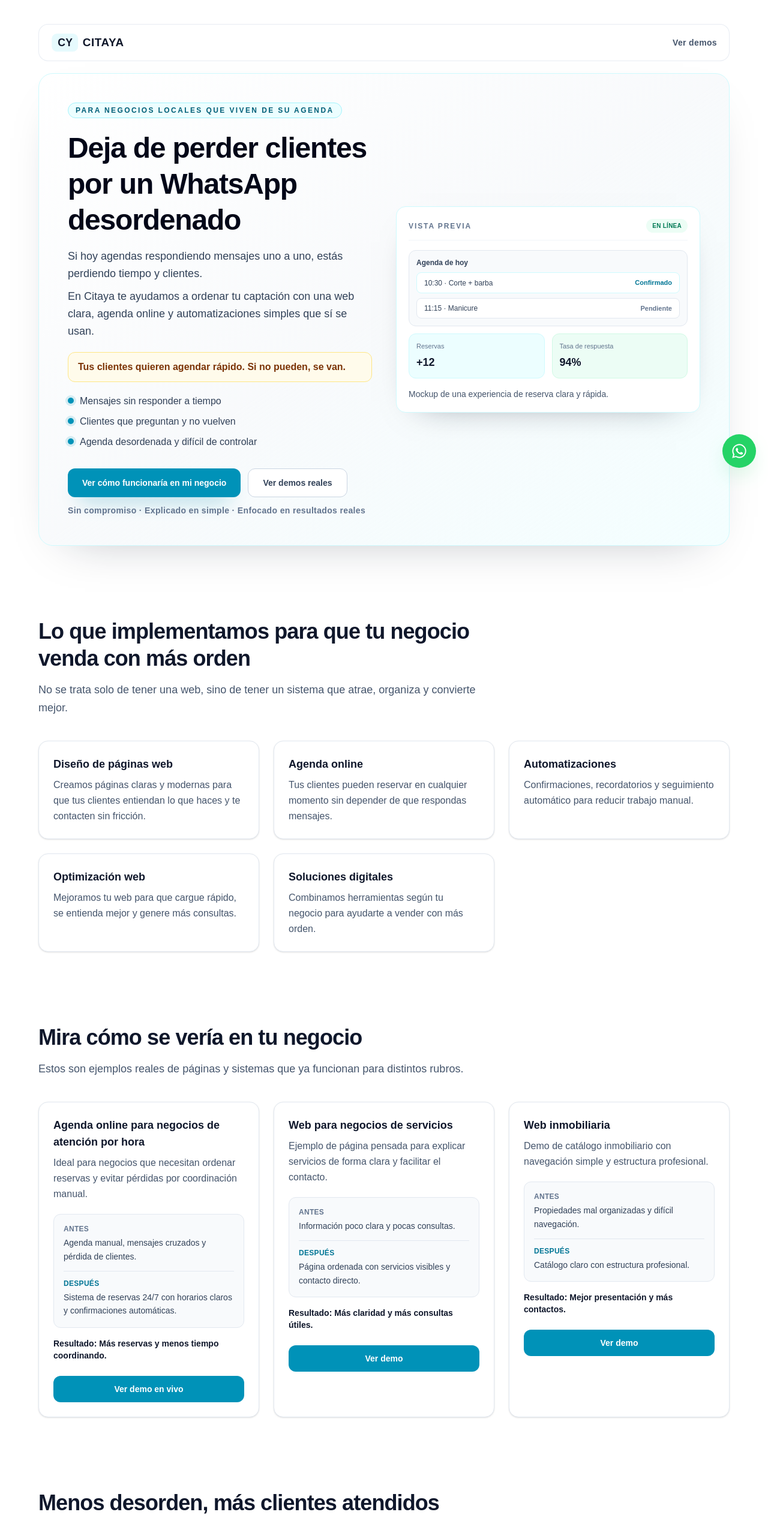
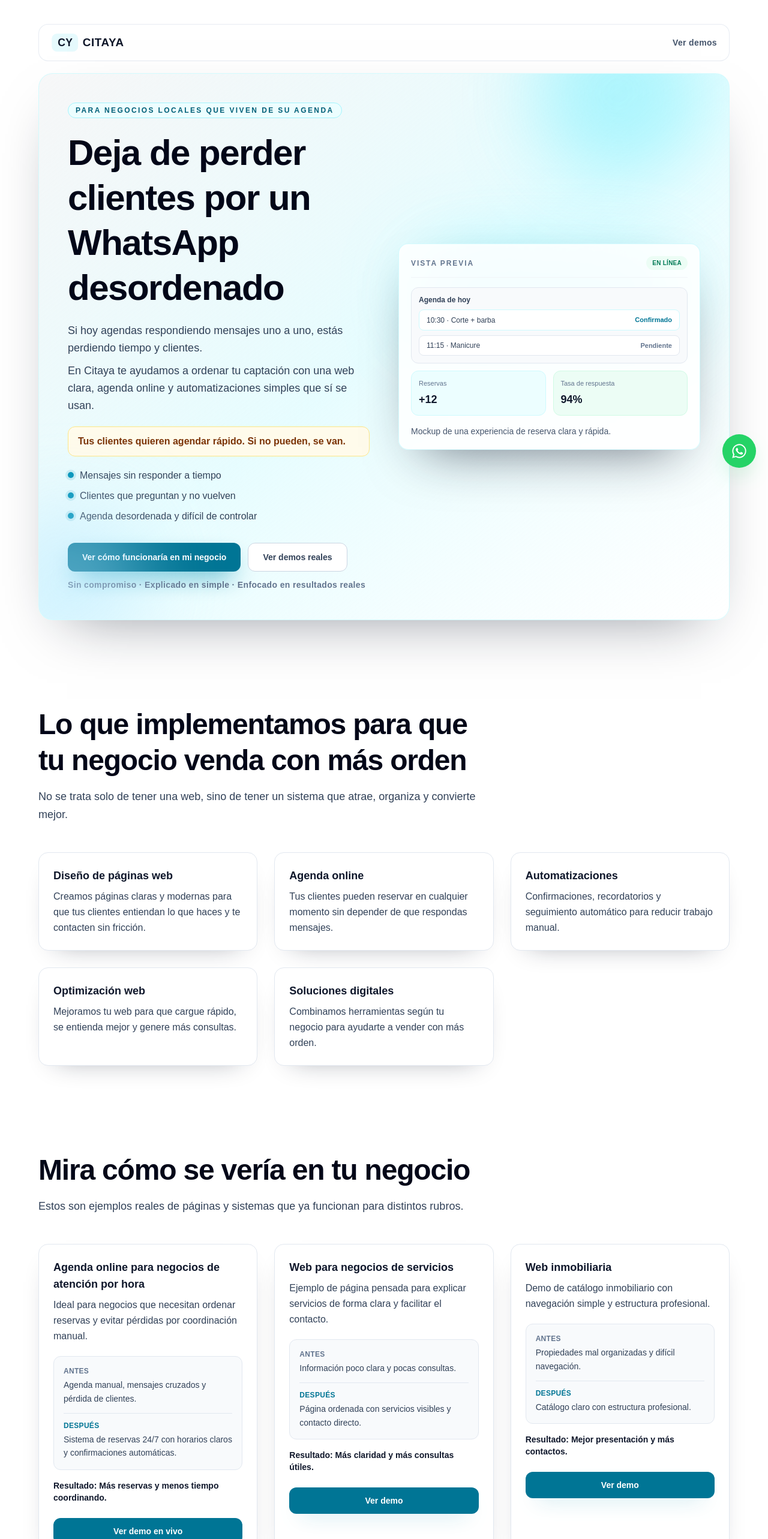
Before and after one commit to verf2390/citaya-agendas, a Next.js app: page / in a window 1280 px wide. Shown: the top 2566 px of the page at 60% size. Built offline with nearby package versions, Linux system fonts and the light colour scheme.

Commit message:
feat(home): boost hero depth, card elevation, and visual hierarchy

```diff
--- a/app/(marketing)/components/home/benefits-problems-section.tsx
+++ b/app/(marketing)/components/home/benefits-problems-section.tsx
@@ -19,19 +19,19 @@ const problemSolutionBlocks = [
 
 export function BenefitsProblemsSection() {
   return (
-    <section className="px-4 pb-14 pt-6 sm:px-6 sm:pb-16 sm:pt-8 lg:px-10 lg:pb-20 lg:pt-10">
+    <section className="px-4 pb-16 pt-8 sm:px-6 sm:pb-20 sm:pt-10 lg:px-10 lg:pb-24 lg:pt-12">
       <div className="mx-auto w-full max-w-6xl">
         <div className="max-w-3xl">
-          <h2 className="text-2xl font-semibold leading-tight tracking-tight text-slate-900 sm:text-3xl lg:text-4xl">
+          <h2 className="text-3xl font-bold leading-tight tracking-tight text-slate-950 sm:text-4xl lg:text-5xl">
             Menos desorden, más clientes atendidos
           </h2>
         </div>
 
-        <div className="mt-8 grid grid-cols-1 gap-4 sm:mt-10 sm:grid-cols-2 sm:gap-5 lg:gap-6">
+        <div className="mt-10 grid grid-cols-1 gap-5 sm:mt-12 sm:grid-cols-2 sm:gap-6 lg:gap-7">
           {problemSolutionBlocks.map((block) => (
             <article
               key={block.problem}
-              className="rounded-2xl border border-slate-200 bg-white p-5 shadow-sm sm:p-6"
+              className="rounded-2xl border border-slate-200 bg-white p-5 shadow-[0_18px_45px_-30px_rgba(15,23,42,0.45)] transition-all duration-300 hover:-translate-y-2 hover:border-cyan-300 hover:shadow-[0_30px_65px_-28px_rgba(8,145,178,0.5)] sm:p-6"
             >
               <div className="rounded-xl border border-slate-800 bg-slate-900 px-4 py-3">
                 <p className="text-xs font-semibold uppercase tracking-wide text-slate-300">Problema</p>
--- a/app/(marketing)/components/home/brand-hero-section.tsx
+++ b/app/(marketing)/components/home/brand-hero-section.tsx
@@ -12,7 +12,7 @@ const whatsappHref = `https://wa.me/56961425029?text=${encodeURIComponent(whatsa
 
 export function BrandHeroSection() {
   return (
-    <section className="px-4 pb-12 pt-6 sm:px-6 sm:pb-16 sm:pt-8 lg:px-10 lg:pb-20 lg:pt-10">
+    <section className="px-4 pb-16 pt-6 sm:px-6 sm:pb-20 sm:pt-8 lg:px-10 lg:pb-24 lg:pt-10">
       <div className="mx-auto w-full max-w-6xl">
         <header className="mb-4 flex items-center justify-between rounded-2xl border border-slate-200/80 bg-white/75 px-4 py-2.5 backdrop-blur sm:mb-5 sm:px-5">
           <Image
@@ -31,17 +31,25 @@ export function BrandHeroSection() {
           </a>
         </header>
 
-        <div className="grid gap-8 rounded-3xl border border-cyan-100 bg-gradient-to-br from-white via-slate-50 to-cyan-50/60 p-6 shadow-[0_30px_80px_-50px_rgba(15,23,42,0.35)] sm:p-8 lg:grid-cols-2 lg:items-center lg:gap-10 lg:p-12">
+        <div className="relative grid gap-8 overflow-hidden rounded-3xl border border-cyan-100/80 bg-gradient-to-br from-slate-950/[0.03] via-cyan-100/50 to-white p-6 shadow-[0_38px_95px_-48px_rgba(15,23,42,0.5)] sm:p-8 lg:grid-cols-2 lg:items-center lg:gap-12 lg:p-12">
+          <div
+            aria-hidden
+            className="pointer-events-none absolute -top-28 right-10 h-72 w-72 rounded-full bg-cyan-300/40 blur-3xl"
+          />
+          <div
+            aria-hidden
+            className="pointer-events-none absolute -bottom-16 -left-20 h-64 w-64 rounded-full bg-sky-200/45 blur-3xl"
+          />
           <div>
             <span className="inline-flex rounded-full border border-cyan-200 bg-cyan-50 px-3 py-1 text-[11px] font-semibold uppercase tracking-[0.2em] text-cyan-800 sm:text-xs">
               Para negocios locales que viven de su agenda
             </span>
 
-            <h1 className="mt-4 text-3xl font-semibold leading-tight tracking-tight text-slate-950 sm:mt-5 sm:text-4xl lg:text-5xl">
+            <h1 className="mt-4 text-3xl font-bold leading-tight tracking-tight text-slate-950 sm:mt-5 sm:text-5xl lg:text-6xl">
               Deja de perder clientes por un WhatsApp desordenado
             </h1>
 
-            <p className="mt-4 text-base leading-relaxed text-slate-700 sm:text-lg">
+            <p className="mt-5 text-base leading-relaxed text-slate-700 sm:text-lg">
               Si hoy agendas respondiendo mensajes uno a uno, estás perdiendo tiempo y clientes.
             </p>
             <p className="mt-2 text-base leading-relaxed text-slate-700 sm:text-lg">
@@ -67,7 +75,7 @@ export function BrandHeroSection() {
                 href={whatsappHref}
                 target="_blank"
                 rel="noopener noreferrer"
-                className="inline-flex min-h-12 w-full items-center justify-center rounded-xl bg-cyan-600 px-6 py-3 text-sm font-semibold text-white shadow-[0_18px_35px_-20px_rgba(8,145,178,0.95)] transition-all duration-200 hover:-translate-y-0.5 hover:bg-cyan-500 hover:shadow-[0_20px_40px_-20px_rgba(8,145,178,0.9)] focus-visible:outline-none focus-visible:ring-2 focus-visible:ring-cyan-300 focus-visible:ring-offset-2 active:translate-y-0 active:bg-cyan-700 sm:w-auto"
+                className="inline-flex min-h-12 w-full items-center justify-center rounded-xl bg-cyan-700 px-6 py-3 text-sm font-semibold text-white shadow-[0_18px_40px_-14px_rgba(8,145,178,0.95)] transition-all duration-300 hover:-translate-y-1 hover:bg-cyan-600 hover:shadow-[0_28px_55px_-18px_rgba(8,145,178,0.9)] focus-visible:outline-none focus-visible:ring-2 focus-visible:ring-cyan-300 focus-visible:ring-offset-2 active:translate-y-0 active:bg-cyan-800 sm:w-auto"
               >
                 Ver cómo funcionaría en mi negocio
               </Link>
@@ -84,8 +92,12 @@ export function BrandHeroSection() {
             </p>
           </div>
 
-          <div>
-            <div className="rounded-2xl border border-cyan-100 bg-white p-4 shadow-[0_20px_55px_-40px_rgba(15,23,42,0.55)] sm:p-5">
+          <div className="relative">
+            <div
+              aria-hidden
+              className="pointer-events-none absolute inset-x-6 top-5 h-32 rounded-full bg-cyan-300/45 blur-3xl sm:inset-x-8"
+            />
+            <div className="relative rounded-2xl border border-cyan-100/90 bg-white/85 p-4 shadow-[0_36px_90px_-40px_rgba(15,23,42,0.65)] backdrop-blur-[2px] sm:p-5">
               <div className="flex items-center justify-between border-b border-slate-100 pb-3">
                 <p className="text-xs font-semibold uppercase tracking-[0.16em] text-slate-500">Vista previa</p>
                 <span className="rounded-full bg-emerald-50 px-2.5 py-1 text-[10px] font-semibold uppercase tracking-wide text-emerald-700">
--- a/app/(marketing)/components/home/demos-showcase-section.tsx
+++ b/app/(marketing)/components/home/demos-showcase-section.tsx
@@ -37,25 +37,25 @@ const demos = [
 
 export function DemosShowcaseSection() {
   return (
-    <section id="demos" className="px-4 pb-14 pt-6 sm:px-6 sm:pb-16 sm:pt-8 lg:px-10 lg:pb-20 lg:pt-10">
+    <section id="demos" className="px-4 pb-16 pt-8 sm:px-6 sm:pb-20 sm:pt-10 lg:px-10 lg:pb-24 lg:pt-12">
       <div className="mx-auto w-full max-w-6xl">
         <div className="max-w-3xl">
-          <h2 className="text-2xl font-semibold leading-tight tracking-tight text-slate-900 sm:text-3xl lg:text-4xl">
+          <h2 className="text-3xl font-bold leading-tight tracking-tight text-slate-950 sm:text-4xl lg:text-5xl">
             Mira cómo se vería en tu negocio
           </h2>
-          <p className="mt-4 text-base leading-relaxed text-slate-600 sm:text-lg">
+          <p className="mt-4 text-base leading-relaxed text-slate-700 sm:text-lg">
             Estos son ejemplos reales de páginas y sistemas que ya funcionan para distintos rubros.
           </p>
         </div>
 
-        <div className="mt-8 grid grid-cols-1 gap-4 sm:mt-10 sm:grid-cols-2 sm:gap-5 lg:grid-cols-3 lg:gap-6">
+        <div className="mt-10 grid grid-cols-1 gap-5 sm:mt-12 sm:grid-cols-2 sm:gap-6 lg:grid-cols-3 lg:gap-7">
           {demos.map((demo) => (
             <article
               key={demo.name}
-              className="flex h-full flex-col rounded-2xl border border-slate-200 bg-white p-5 shadow-sm transition-all duration-200 hover:-translate-y-0.5 hover:border-cyan-200 hover:shadow-md sm:p-6"
+              className="flex h-full flex-col rounded-2xl border border-slate-200 bg-white p-5 shadow-[0_18px_45px_-30px_rgba(15,23,42,0.45)] transition-all duration-300 hover:-translate-y-2 hover:border-cyan-300 hover:shadow-[0_30px_65px_-28px_rgba(8,145,178,0.5)] sm:p-6"
             >
               <h3 className="text-lg font-semibold text-slate-900">{demo.name}</h3>
-              <p className="mt-2 text-sm leading-relaxed text-slate-600 sm:text-base">{demo.description}</p>
+              <p className="mt-2 text-sm leading-relaxed text-slate-700 sm:text-base">{demo.description}</p>
 
               <div className="mt-5 space-y-3 rounded-xl border border-slate-200 bg-slate-50 p-4">
                 <div>
@@ -77,7 +77,7 @@ export function DemosShowcaseSection() {
                 href={demo.href}
                 target={demo.isExternal ? "_blank" : undefined}
                 rel={demo.isExternal ? "noopener noreferrer" : undefined}
-                className="mt-6 inline-flex min-h-11 w-full items-center justify-center rounded-xl bg-cyan-600 px-4 py-2.5 text-sm font-semibold text-white transition-colors duration-200 hover:bg-cyan-500 focus-visible:outline-none focus-visible:ring-2 focus-visible:ring-cyan-300 focus-visible:ring-offset-2 active:bg-cyan-700"
+                className="mt-6 inline-flex min-h-11 w-full items-center justify-center rounded-xl bg-cyan-700 px-4 py-2.5 text-sm font-semibold text-white shadow-[0_16px_35px_-20px_rgba(8,145,178,0.9)] transition-all duration-300 hover:-translate-y-0.5 hover:bg-cyan-600 hover:shadow-[0_24px_45px_-20px_rgba(8,145,178,0.9)] focus-visible:outline-none focus-visible:ring-2 focus-visible:ring-cyan-300 focus-visible:ring-offset-2 active:translate-y-0 active:bg-cyan-800"
               >
                 {demo.cta}
               </Link>
--- a/app/(marketing)/components/home/services-grid-section.tsx
+++ b/app/(marketing)/components/home/services-grid-section.tsx
@@ -28,25 +28,25 @@ const services = [
 
 export function ServicesGridSection() {
   return (
-    <section className="px-4 pb-14 pt-6 sm:px-6 sm:pb-16 sm:pt-8 lg:px-10 lg:pb-20 lg:pt-10">
+    <section className="px-4 pb-16 pt-8 sm:px-6 sm:pb-20 sm:pt-10 lg:px-10 lg:pb-24 lg:pt-12">
       <div className="mx-auto w-full max-w-6xl">
         <div className="max-w-3xl">
-          <h2 className="text-2xl font-semibold leading-tight tracking-tight text-slate-900 sm:text-3xl lg:text-4xl">
+          <h2 className="text-3xl font-bold leading-tight tracking-tight text-slate-950 sm:text-4xl lg:text-5xl">
             Lo que implementamos para que tu negocio venda con más orden
           </h2>
-          <p className="mt-4 text-base leading-relaxed text-slate-600 sm:text-lg">
+          <p className="mt-4 text-base leading-relaxed text-slate-700 sm:text-lg">
             No se trata solo de tener una web, sino de tener un sistema que atrae, organiza y convierte mejor.
           </p>
         </div>
 
-        <div className="mt-8 grid grid-cols-1 gap-4 sm:mt-10 sm:grid-cols-2 sm:gap-5 lg:grid-cols-3 lg:gap-6">
+        <div className="mt-10 grid grid-cols-1 gap-5 sm:mt-12 sm:grid-cols-2 sm:gap-6 lg:grid-cols-3 lg:gap-7">
           {services.map((service) => (
             <article
               key={service.title}
-              className="rounded-2xl border border-slate-200 bg-white p-5 shadow-sm transition-all duration-200 hover:-translate-y-0.5 hover:border-cyan-200 hover:shadow-md sm:p-6"
+              className="rounded-2xl border border-slate-200 bg-white p-5 shadow-[0_18px_45px_-30px_rgba(15,23,42,0.45)] transition-all duration-300 hover:-translate-y-2 hover:border-cyan-300 hover:shadow-[0_30px_65px_-28px_rgba(8,145,178,0.5)] sm:p-6"
             >
               <h3 className="text-lg font-semibold text-slate-900">{service.title}</h3>
-              <p className="mt-2 text-sm leading-relaxed text-slate-600 sm:text-base">{service.description}</p>
+              <p className="mt-2 text-sm leading-relaxed text-slate-700 sm:text-base">{service.description}</p>
             </article>
           ))}
         </div>
```
Also changed, not shown: app/(marketing)/components/home/faq-cta-section.tsx (+9 -9 lines), app/(marketing)/components/home/social-proof-section.tsx (+8 -5 lines).
